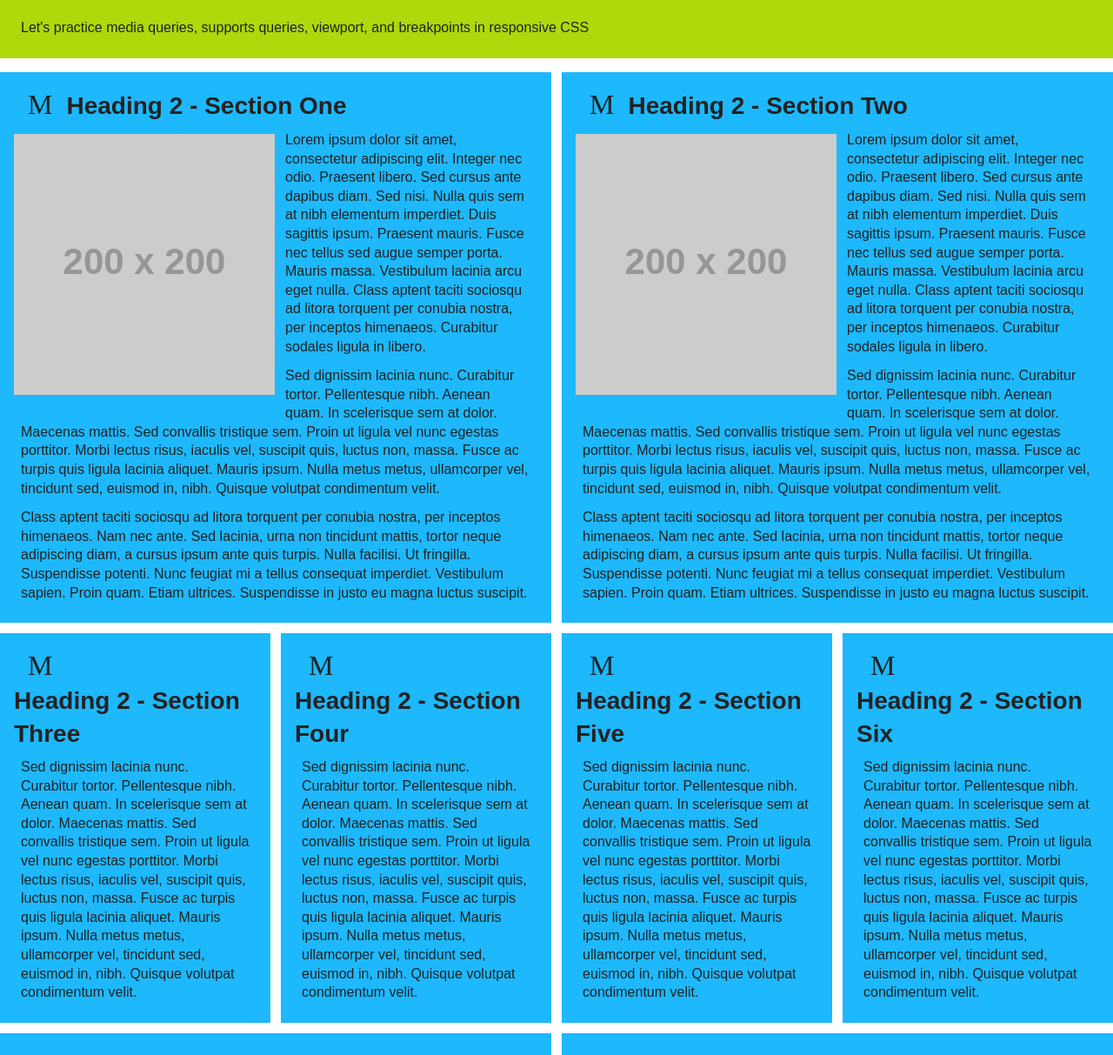
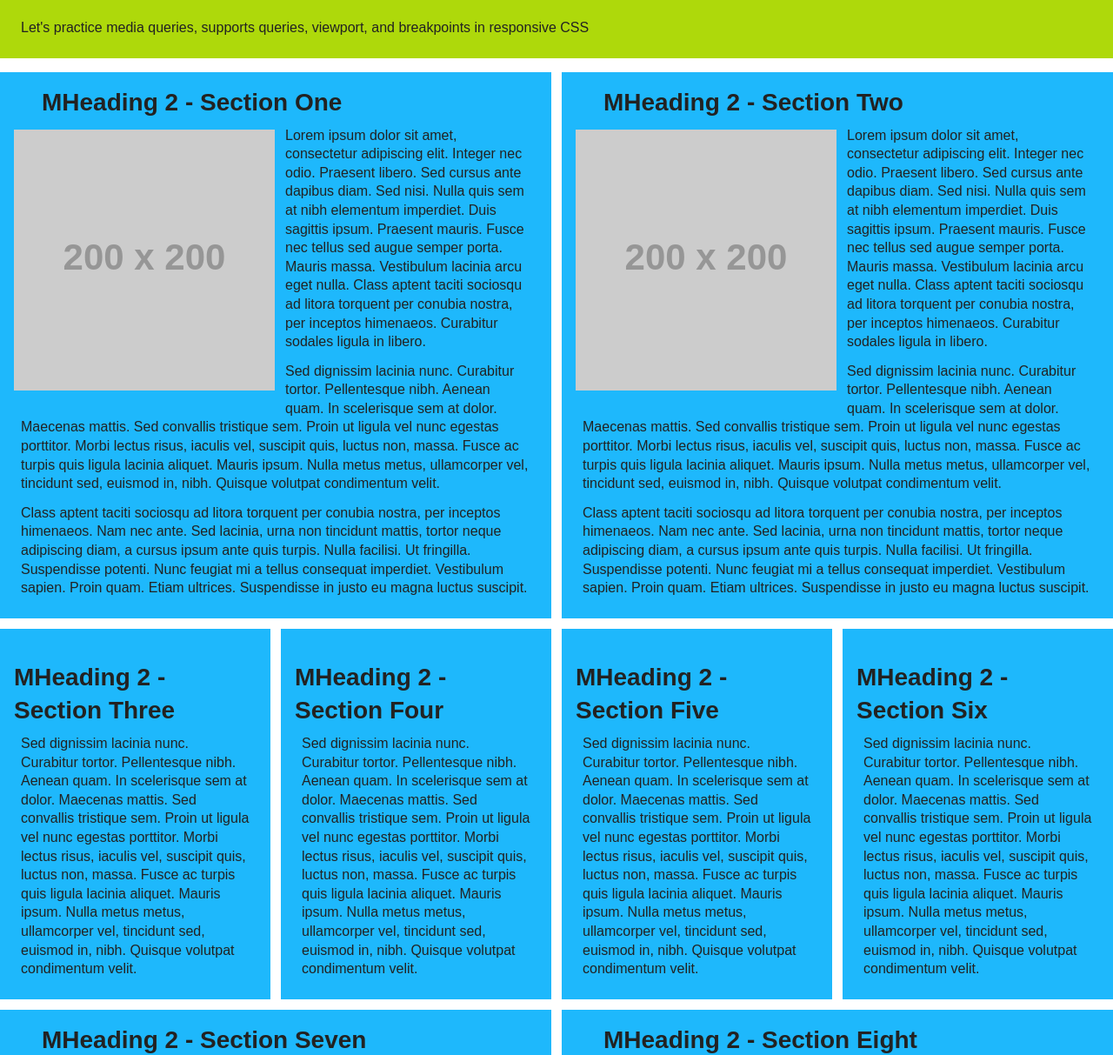
Before and after one commit to jordangroudas/viewport, a plain HTML site: page index.html in a window 1280 px wide. Shown: the part 78-1291 px from the top of the page at 87% size. Drawn offline with Linux system fonts and the light colour scheme; placeholder pictures from the web are drawn by us; some icons are missing.

Commit message:
Fixed unnessecarry letters

```diff
--- a/index.html
+++ b/index.html
@@ -24,7 +24,7 @@
         </header>
         <main>
             <section id="one">
-                <span class="icon" aria-hidden="true">M</span><h2>Heading 2 - Section One</h2>
+                <span class="icon" aria-hidden="true"></span><h2>MHeading 2 - Section One</h2>
                 <picture>
                     <source media="(min-width: 1380px)" srcset="https://via.placeholder.com/300x300.png">
                     <source media="(max-width: 1380px) and (min-width: 620px)" srcset="https://via.placeholder.com/200x200.png">
@@ -42,7 +42,7 @@
                 </p>
             </section>
             <section id="two">
-                <span class="icon" aria-hidden="true">M</span><h2>Heading 2 - Section Two</h2>
+                <span class="icon" aria-hidden="true"></span><h2>MHeading 2 - Section Two</h2>
                 <picture>
                     <source media="(min-width: 1380px)" srcset="https://via.placeholder.com/300x300.png">
                     <source media="(max-width: 1380px) and (min-width: 620px)" srcset="https://via.placeholder.com/200x200.png">
@@ -60,31 +60,31 @@
                 </p>
             </section>
             <section id="three">
-                <span class="icon" aria-hidden="true">M</span><h2>Heading 2 - Section Three</h2>
+                <span class="icon" aria-hidden="true"></span><h2>MHeading 2 - Section Three</h2>
                 <p>
                     Sed dignissim lacinia nunc. Curabitur tortor. Pellentesque nibh. Aenean quam. In scelerisque sem at dolor. Maecenas mattis. Sed convallis tristique sem. Proin ut ligula vel nunc egestas porttitor. Morbi lectus risus, iaculis vel, suscipit quis, luctus non, massa. Fusce ac turpis quis ligula lacinia aliquet. Mauris ipsum. Nulla metus metus, ullamcorper vel, tincidunt sed, euismod in, nibh. Quisque volutpat condimentum velit.
                 </p>
             </section>
             <section id="four">
-                <span class="icon" aria-hidden="true">M</span><h2>Heading 2 - Section Four</h2>
+                <span class="icon" aria-hidden="true"></span><h2>MHeading 2 - Section Four</h2>
                 <p>
                     Sed dignissim lacinia nunc. Curabitur tortor. Pellentesque nibh. Aenean quam. In scelerisque sem at dolor. Maecenas mattis. Sed convallis tristique sem. Proin ut ligula vel nunc egestas porttitor. Morbi lectus risus, iaculis vel, suscipit quis, luctus non, massa. Fusce ac turpis quis ligula lacinia aliquet. Mauris ipsum. Nulla metus metus, ullamcorper vel, tincidunt sed, euismod in, nibh. Quisque volutpat condimentum velit.
                 </p>
             </section>
             <section id="five">
-                <span class="icon" aria-hidden="true">M</span><h2>Heading 2 - Section Five</h2>
+                <span class="icon" aria-hidden="true"></span><h2>MHeading 2 - Section Five</h2>
                 <p>
                     Sed dignissim lacinia nunc. Curabitur tortor. Pellentesque nibh. Aenean quam. In scelerisque sem at dolor. Maecenas mattis. Sed convallis tristique sem. Proin ut ligula vel nunc egestas porttitor. Morbi lectus risus, iaculis vel, suscipit quis, luctus non, massa. Fusce ac turpis quis ligula lacinia aliquet. Mauris ipsum. Nulla metus metus, ullamcorper vel, tincidunt sed, euismod in, nibh. Quisque volutpat condimentum velit.
                 </p>
             </section>
             <section id="six">
-                <span class="icon" aria-hidden="true">M</span><h2>Heading 2 - Section Six</h2>
+                <span class="icon" aria-hidden="true"></span><h2>MHeading 2 - Section Six</h2>
                 <p>
                     Sed dignissim lacinia nunc. Curabitur tortor. Pellentesque nibh. Aenean quam. In scelerisque sem at dolor. Maecenas mattis. Sed convallis tristique sem. Proin ut ligula vel nunc egestas porttitor. Morbi lectus risus, iaculis vel, suscipit quis, luctus non, massa. Fusce ac turpis quis ligula lacinia aliquet. Mauris ipsum. Nulla metus metus, ullamcorper vel, tincidunt sed, euismod in, nibh. Quisque volutpat condimentum velit.
                 </p>
             </section>
             <section id="seven">
-                <span class="icon" aria-hidden="true">M</span><h2>Heading 2 - Section Seven</h2>
+                <span class="icon" aria-hidden="true"></span><h2>MHeading 2 - Section Seven</h2>
                 <picture>
                     <source media="(min-width: 1380px)" srcset="https://via.placeholder.com/300x300.png">
                     <source media="(max-width: 1380px) and (min-width: 620px)" srcset="https://via.placeholder.com/200x200.png">
@@ -102,7 +102,7 @@
                 </p>
             </section>
             <section id="eight">
-                <span class="icon" aria-hidden="true">M</span><h2>Heading 2 - Section Eight</h2>
+                <span class="icon" aria-hidden="true"></span><h2>MHeading 2 - Section Eight</h2>
                 <picture>
                     <source media="(min-width: 1380px)" srcset="https://via.placeholder.com/300x300.png">
                     <source media="(max-width: 1380px) and (min-width: 620px)" srcset="https://via.placeholder.com/200x200.png">
```
